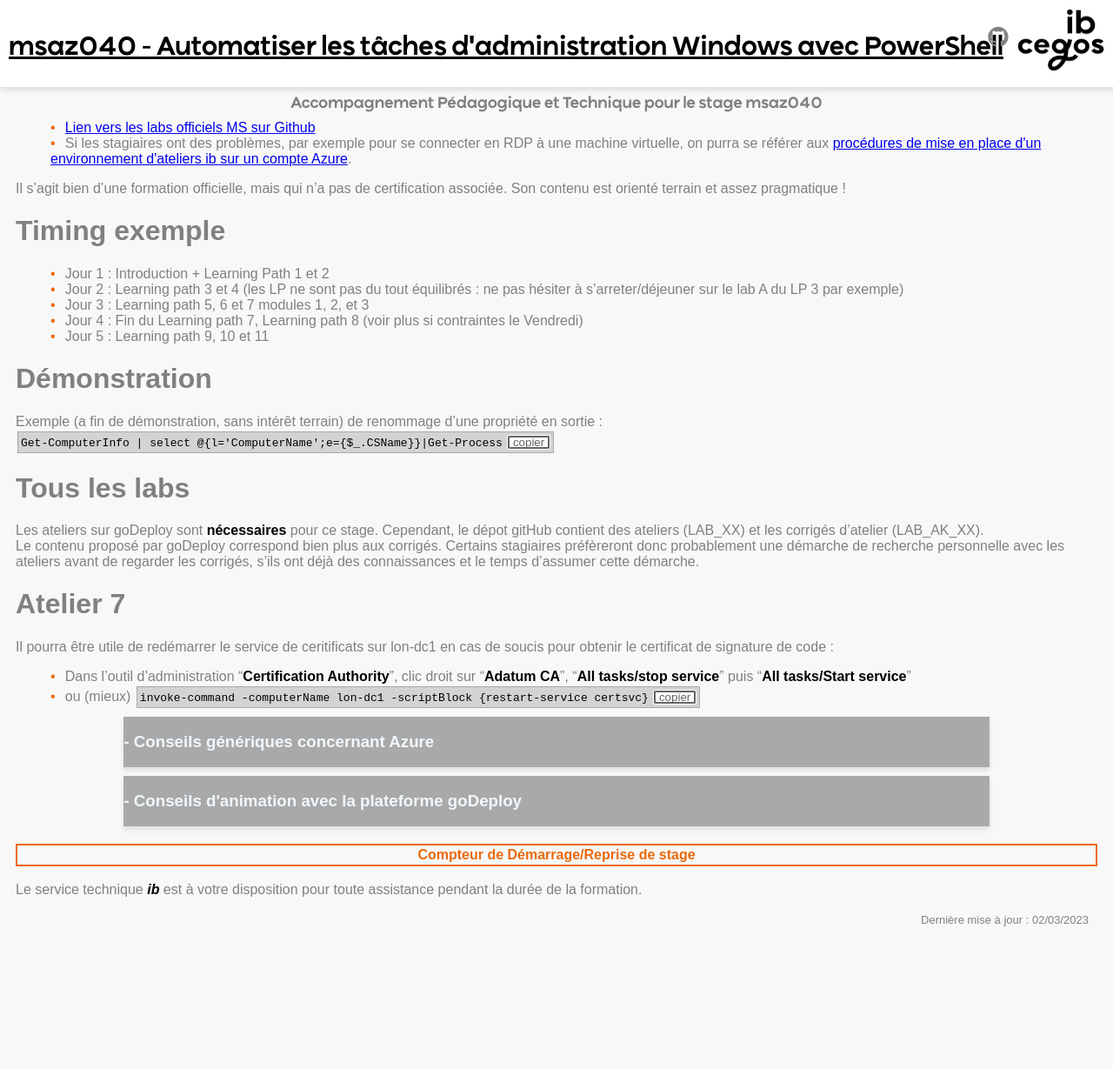
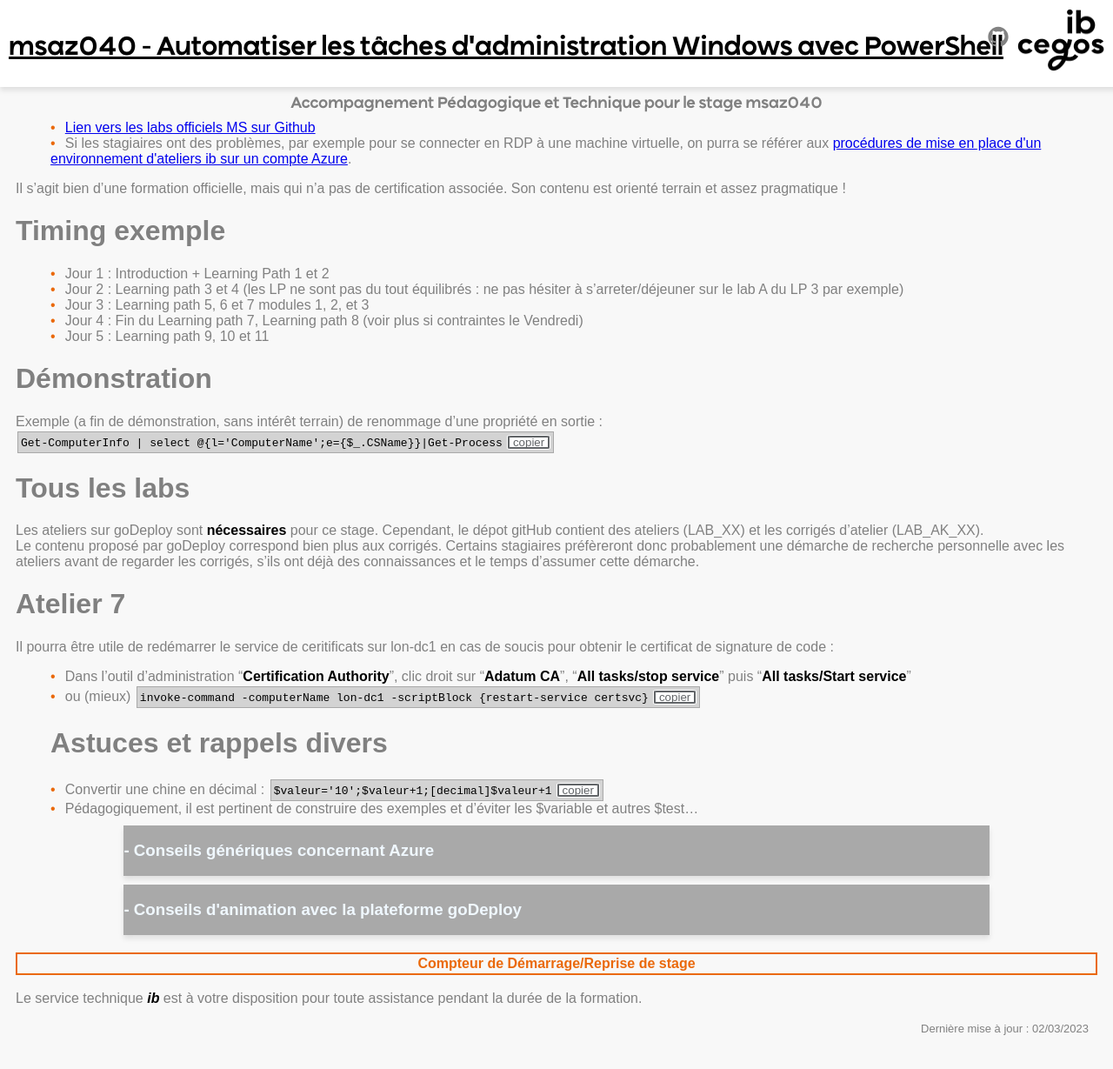
Before and after one commit to renaudwangler/ib-apts, a Jekyll site: the page built from stages/msaz040.md, in a window 1280 px wide and 1229 px high. Shown: the whole window at 87% size. Built offline with Jekyll 4.4.1, drawn with Linux system fonts in a browser that asks for light colours.

Commit message:
Update msaz040.md

````diff
--- a/stages/msaz040.md
+++ b/stages/msaz040.md
@@ -23,3 +23,6 @@
 Il pourra être utile de redémarrer le service de ceritificats sur lon-dc1 en cas de soucis pour obtenir le certificat de signature de code :
 - Dans l'outil d'administration "**Certification Authority**", clic droit sur "**Adatum CA**", "**All tasks/stop service**" puis "**All tasks/Start service**"
 - ou (mieux) ```invoke-command -computerName lon-dc1 -scriptBlock {restart-service certsvc}```
+# Astuces et rappels divers
+- Convertir une chine en décimal : `$valeur='10';$valeur+1;[decimal]$valeur+1`
+- Pédagogiquement, il est pertinent de construire des exemples et d'éviter les $variable et autres $test...
````
